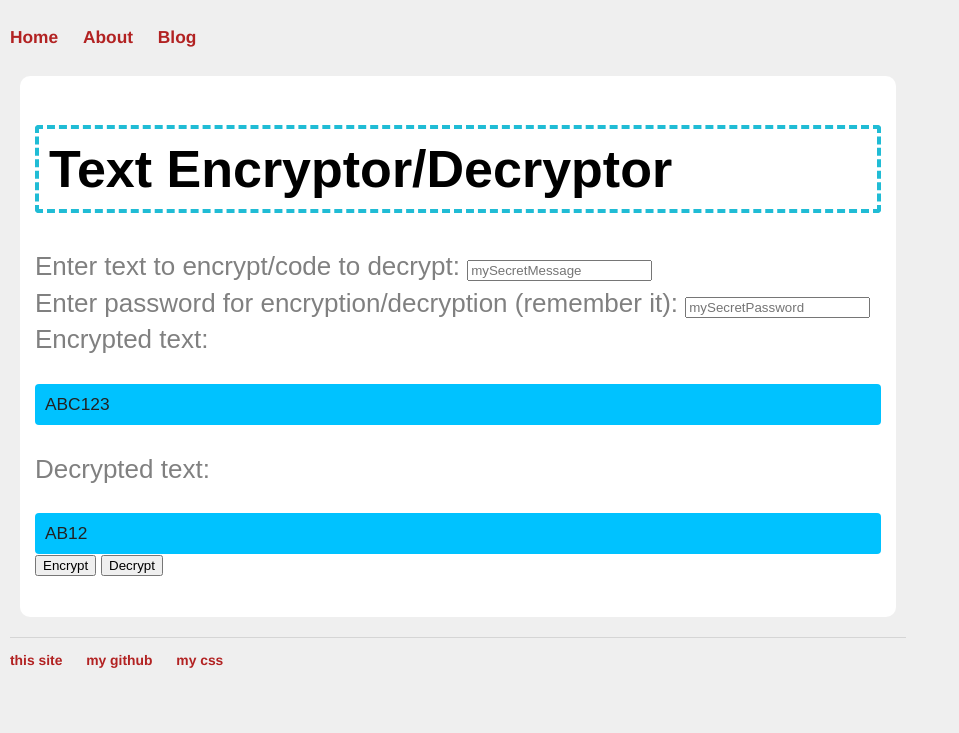
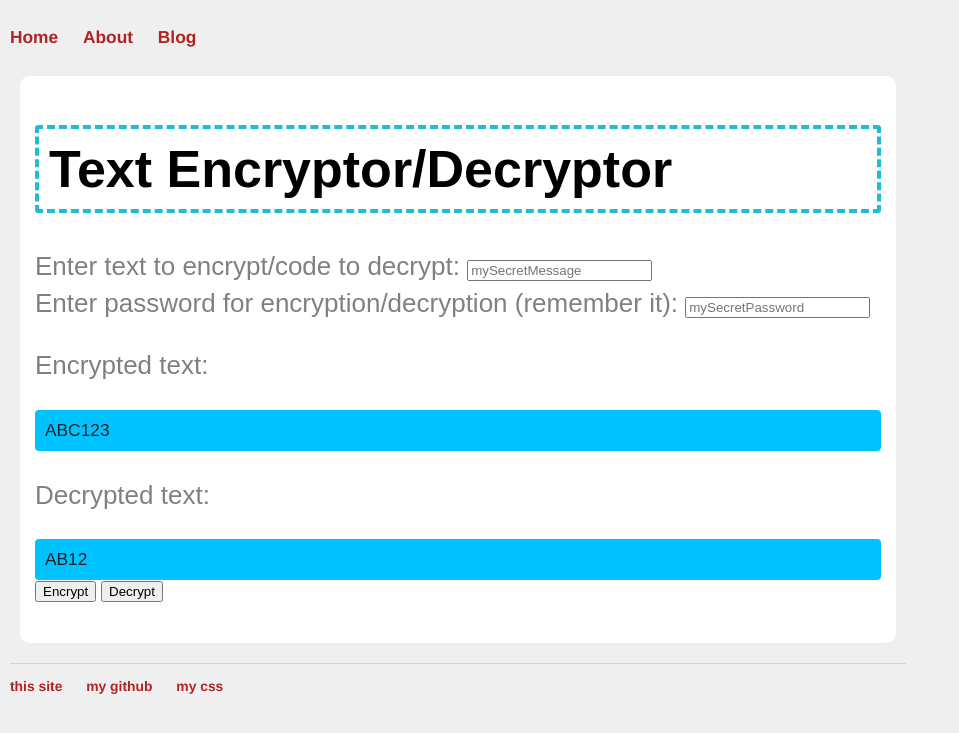
Before and after one commit to Samplasion/samplasion.github.iold, a Jekyll site: the page built from pswd.html, in a window 1280 px wide. Shown: the top 733 px of the page, without its empty margins (0-959 px from the left). Built offline with Jekyll 4.4.1, drawn with Linux system fonts in a browser that asks for light colours; a script that is not in the unit is left out.

Commit message:
Update pswd.html

```diff
--- a/pswd.html
+++ b/pswd.html
@@ -15,7 +15,7 @@ title: Text Encryptor/Decryptor
 <input type="text" placeholder="mySecretMessage" id="text" /><br>
 <label>Enter password for encryption/decryption (remember it):</label>
 <input type="password" placeholder="mySecretPassword" id="pswd" /><br>
-Encrypted text: <div class="highlight" id="encr">ABC123</div>
+<p>Encrypted text: </p><div class="highlight" id="encr">ABC123</div>
 <p>Decrypted text: </p><div class="highlight" id="decr">AB12</div>
 <button onclick="encr(document.getElementById('text').value, document.getElementById('pswd').value)">Encrypt</button>
 <button onclick="decr(document.getElementById('text').value, document.getElementById('pswd').value)">Decrypt</button>
```
